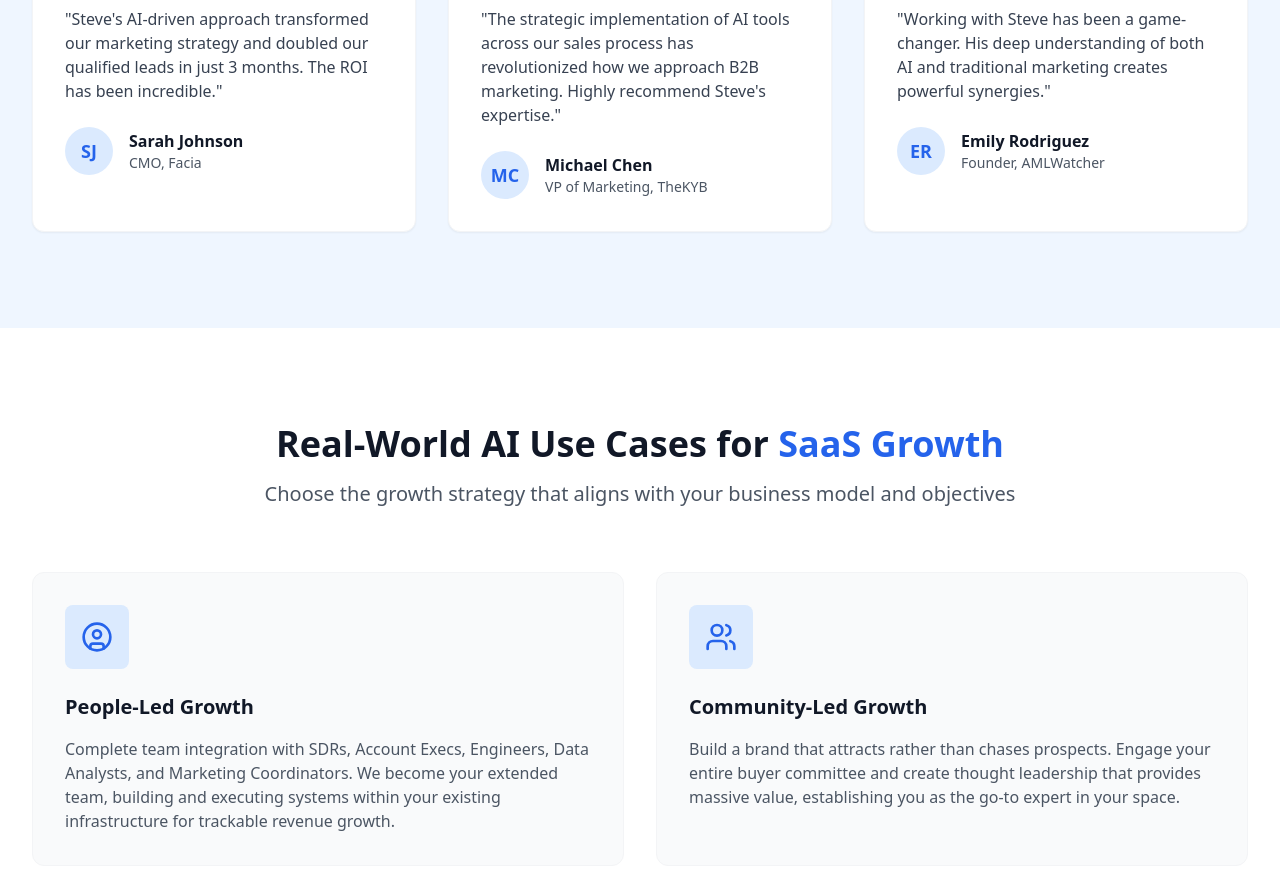
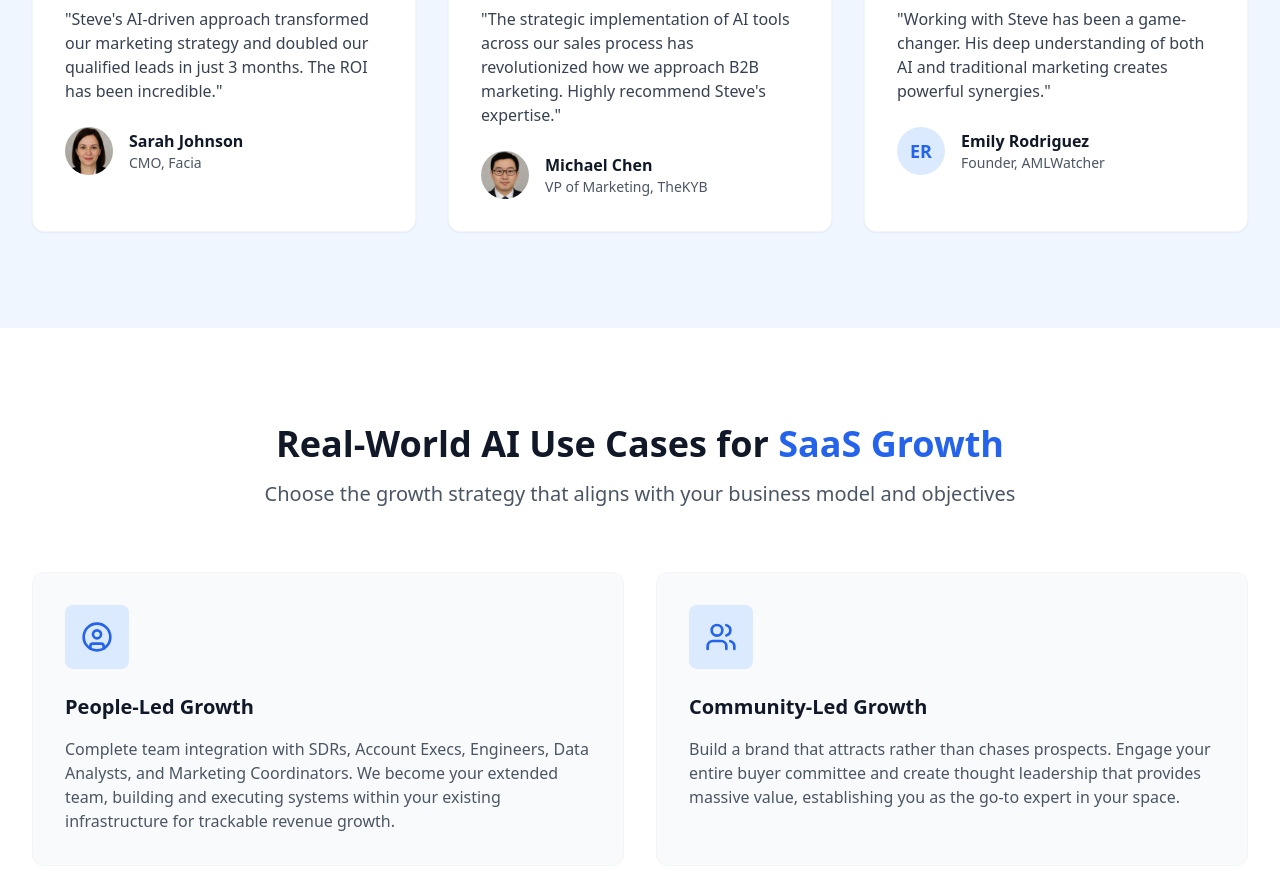
Before and after one commit to Madhavi2429/Madhavi2429, a Next.js app: page /services in a window 1280 px wide. Shown: the part 3040-3909 px from the top of the page. Built offline with nearby package versions, Linux system fonts and the light colour scheme.

Commit message:
feat: add Michael Chen's headshot to testimonials
Include professional photo in testimonials section

Co-authored-by: null <196659346+Madhavi2429@users.noreply.github.com>

```diff
--- a/app/_components/TestimonialsSection.tsx
+++ b/app/_components/TestimonialsSection.tsx
@@ -1,3 +1,5 @@
+import Image from "next/image"
+
 const testimonials = [
   {
     quote:
@@ -6,6 +8,7 @@ const testimonials = [
     role: "CMO",
     company: "Facia",
     metrics: { value: "247%", label: "Increase in qualified leads" },
+    image: "/images/sarah-johnson.jpg",
   },
   {
     quote:
@@ -14,6 +17,7 @@ const testimonials = [
     role: "VP of Marketing",
     company: "TheKYB",
     metrics: { value: "68%", label: "Reduction in CAC" },
+    image: "/images/michael-chen.jpg",
   },
   {
     quote:
@@ -47,6 +51,17 @@ export default function TestimonialsSection() {
               <blockquote className="text-gray-700 mb-6">"{testimonial.quote}"</blockquote>
 
               <div className="flex items-center gap-4">
+                {testimonial.image ? (
+                  <div className="w-12 h-12 rounded-full overflow-hidden">
+                    <Image
+                      src={testimonial.image || "/placeholder.svg"}
+                      alt={testimonial.author}
+                      width={48}
+                      height={48}
+                      className="object-cover w-full h-full"
+                    />
+                  </div>
+                ) : (
                   <div className="w-12 h-12 bg-blue-100 rounded-full flex items-center justify-center">
                     <span className="text-blue-600 font-semibold text-lg">
                       {testimonial.author
@@ -55,6 +70,7 @@ export default function TestimonialsSection() {
                         .join("")}
                     </span>
                   </div>
+                )}
                 <div>
                   <div className="font-semibold text-gray-900">{testimonial.author}</div>
                   <div className="text-gray-600 text-sm">
```
Also changed, not shown: public/images/michael-chen.jpg (added), 1 other file (tests, documents, lock files or other folders). Lines whose indentation alone changed are shown as unchanged.
